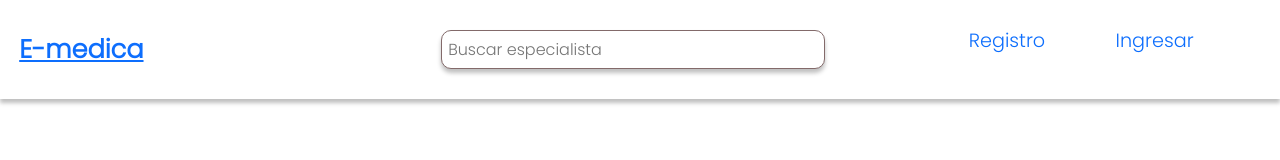
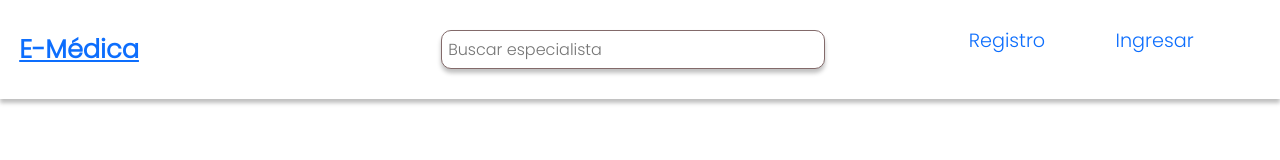
Before and after one commit to No-Country/NC-C11-31-E-Medica, a Next.js app in the folder client/: page /specialist/1 in a window 1280 px wide. Shown: the top 160 px of the page. Built offline with nearby package versions, Linux system fonts and the light colour scheme; no server answers.

Commit message:
'E-medica' replaced by 'E-médica'

```diff
--- a/client/src/app/components/Navbar/Header.jsx
+++ b/client/src/app/components/Navbar/Header.jsx
@@ -30,7 +30,7 @@ const Header = () => {
     <header className="header">
       <div className="header-mobile">
         <Link className="header-title" href="/">
-          E-medica
+          E-Médica
         </Link>
         <div className="header-cont-input">
           <input
```
